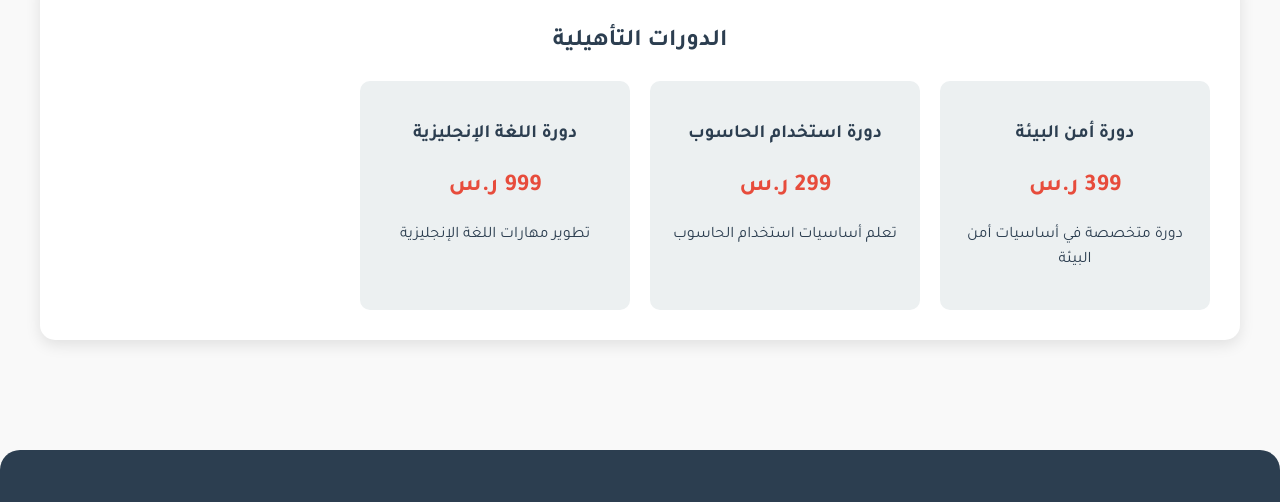
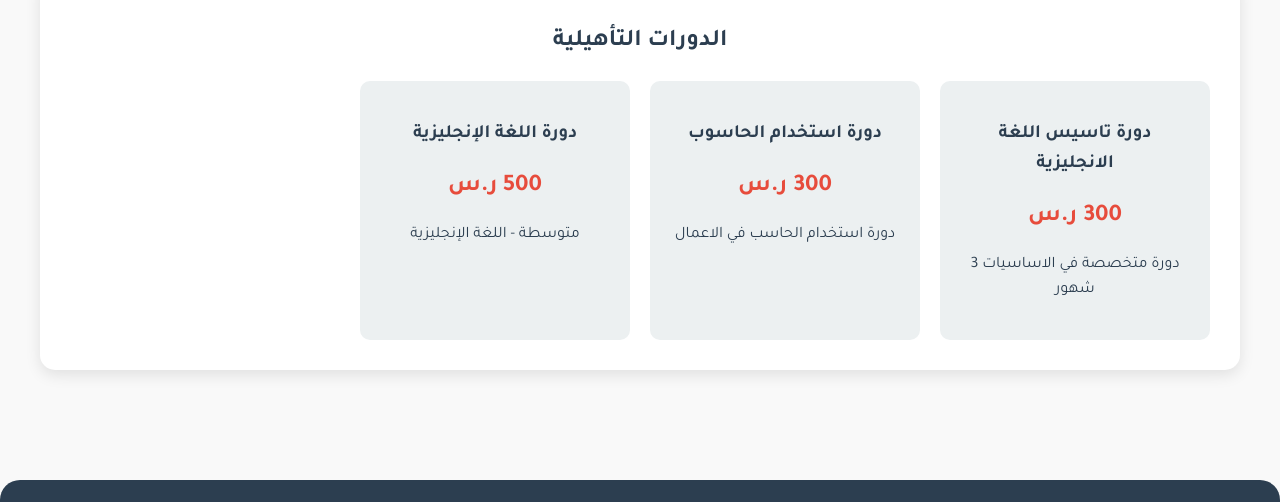
Before and after one commit to Yousif192025/Alahliinst, a plain HTML site: page index.html in a window 1280 px wide. Shown: the part 1380-1882 px from the top of the page. Drawn offline with Linux system fonts and the light colour scheme.

Commit message:
Update index.html

```diff
--- a/index.html
+++ b/index.html
@@ -405,21 +405,21 @@
 
             <div class="courses-grid">
                 <div class="course-card">
-                    <h3>دورة أمن البيئة</h3>
-                    <div class="course-price">399 ر.س</div>
-                    <p>دورة متخصصة في أساسيات أمن البيئة</p>
+                    <h3>دورة تاسيس اللغة الانجليزية </h3>
+                    <div class="course-price">300 ر.س</div>
+                    <p>دورة متخصصة في الاساسيات 3 شهور  </p>
                 </div>
 
                 <div class="course-card">
                     <h3>دورة استخدام الحاسوب</h3>
-                    <div class="course-price">299 ر.س</div>
-                    <p>تعلم أساسيات استخدام الحاسوب</p>
+                    <div class="course-price">300 ر.س</div>
+                    <p>دورة استخدام الحاسب في الاعمال</p>
                 </div>
 
                 <div class="course-card">
                     <h3>دورة اللغة الإنجليزية</h3>
-                    <div class="course-price">999 ر.س</div>
-                    <p>تطوير مهارات اللغة الإنجليزية</p>
+                    <div class="course-price">500 ر.س</div>
+                    <p> متوسطة - اللغة الإنجليزية</p>
                 </div>
             </div>
         </div>
```
